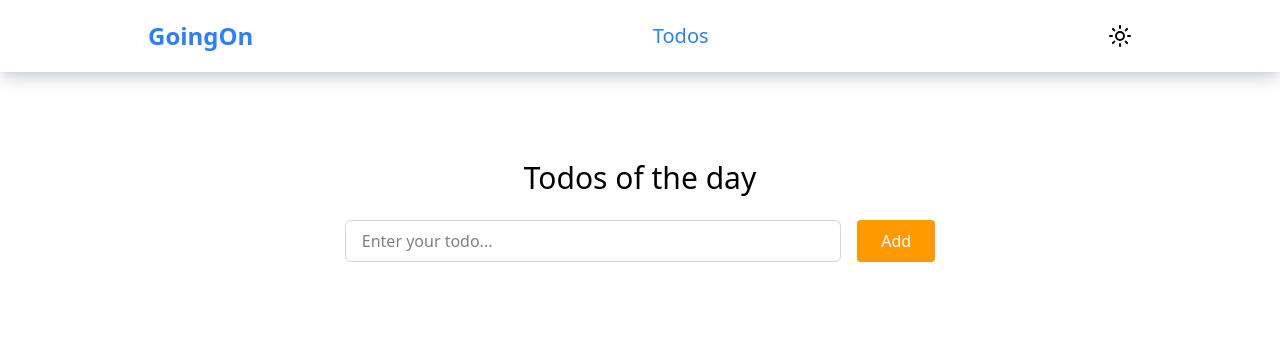
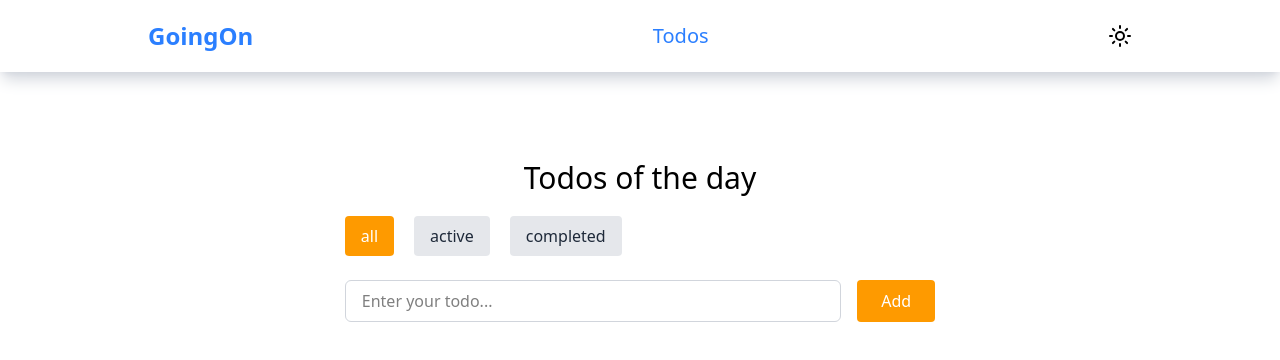
Before and after one commit to emmeiwhite/tailwind-v4-darkMode-React, a React (Vite) app: page /todos in a window 1280 px wide. Shown: the top 360 px of the page. Built offline with nearby package versions, Linux system fonts and the light colour scheme.

Commit message:
filter -13 TodoFilters component with ContextAPI state & logic

```diff
--- /dev/null
+++ b/src/components/TodoFilters.jsx
@@ -0,0 +1,26 @@
+import { useAppContext } from '../context/AppContext'
+
+function TodoFilters() {
+  const { filter, setFilters } = useAppContext()
+
+  const filters = ['all', 'active', 'completed']
+
+  return (
+    <div className="flex gap-5 flex-wrap mt-5">
+      {filters.map(f => {
+        return (
+          <button
+            className={`px-4 py-2 rounded ${
+              f === filter
+                ? 'bg-amber-500 text-white'
+                : 'bg-gray-200 text-gray-800 dark:bg-zinc-600 dark:text-gray-100'
+            } transition
+            cursor-pointer`}>
+            {f}
+          </button>
+        )
+      })}
+    </div>
+  )
+}
+export default TodoFilters
--- a/src/components/TodoList.jsx
+++ b/src/components/TodoList.jsx
@@ -2,10 +2,11 @@ import { useAppContext } from '../context/AppContext'
 import TodoItem from './TodoItem'
 
 function TodoList() {
-  const { todos } = useAppContext()
+  const { filteredTodos } = useAppContext()
+
   return (
     <div className="flex flex-col gap-5 mt-6">
-      {todos.map(todo => (
+      {filteredTodos.map(todo => (
         <TodoItem
           key={todo.id}
           todo={todo}
--- a/src/context/AppContext.jsx
+++ b/src/context/AppContext.jsx
@@ -78,7 +78,7 @@ function ThemeProvider({ children }) {
     }
 
     if (filter === 'active') {
-      return todo.completed
+      return !todo.completed
     }
 
     return todo // 'all'
--- a/src/pages/Todos.jsx
+++ b/src/pages/Todos.jsx
@@ -1,3 +1,4 @@
+import TodoFilters from '../components/TodoFilters'
 import TodoForm from '../components/TodoForm'
 import TodoList from '../components/TodoList'
 
@@ -8,6 +9,7 @@ export default function Todos() {
         <h1 className="text-3xl text-center">Todos of the day</h1>
 
         <div className="w-full sm:max-w-3/5 mx-auto">
+          <TodoFilters />
           <TodoForm />
           <TodoList />
         </div>
```
